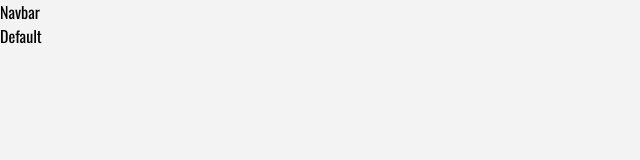
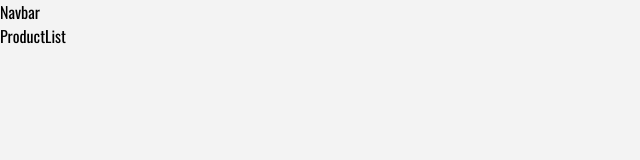
Before and after one commit to bashiroglu/learning-react-ecommerceapp-1, a React (Create React App) app: page / in a window 1280 px wide. Shown: the top 160 px of the page, without its empty margins (0-640 px from the left). Built offline with nearby package versions, Linux system fonts and the light colour scheme.

Commit message:
notes about exact keyword

```diff
--- a/src/App.js
+++ b/src/App.js
@@ -16,15 +16,10 @@ function App() {
     <React.Fragment>
       <Navbar />
       <Switch>
-        {/* this don't work as intended because fist one matches all <Route path="/" component={ProductList} />
-        <Route path="/details" component={Details} />
-        <Route path="/card" component={Card} />
-        <Route component={Default} />*/}
+        <Route exact path="/" component={ProductList} />{/* another way of doing the same is adding exact */}
         <Route path="/details" component={Details} />
         <Route path="/card" component={Card} />
         <Route component={Default} />
-        <Route path="/" component={ProductList} /> {/* we use this teqnique to avoid that proplem */}
-
       </Switch>
     </React.Fragment>
   );
```
